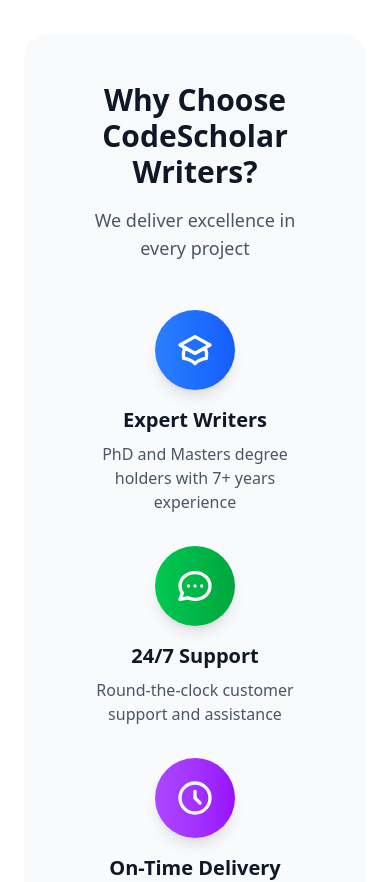
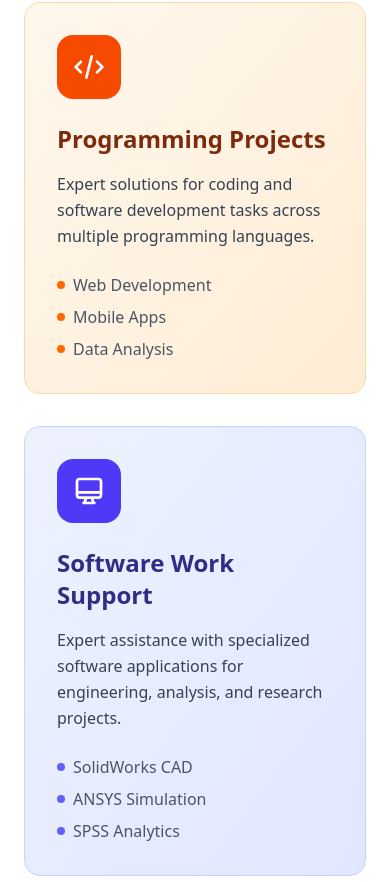
Before and after one commit to shuvankar-dev/code_scholar_writers, a React (Vite) app in the folder code-scholar-writers/: page / in a window 390 px wide. Shown: the part 2919-3801 px from the top of the page. Built offline with nearby package versions, Linux system fonts and the light colour scheme.

Commit message:
feat: enhance ServicesSection with additional service offerings and responsive grid layout

```diff
--- a/code-scholar-writers/src/components/ServicesSection.tsx
+++ b/code-scholar-writers/src/components/ServicesSection.tsx
@@ -13,7 +13,7 @@
         </div>
 
         {/* Services Grid */}
-        <div className="grid md:grid-cols-3 gap-8 mb-16">
+        <div className="grid md:grid-cols-2 lg:grid-cols-3 xl:grid-cols-5 gap-8 mb-16">
           {/* Essay Writing */}
           <div className="group bg-gradient-to-br from-blue-50 to-blue-100 p-8 rounded-2xl border border-blue-200 hover:shadow-xl transition-all duration-300 hover:-translate-y-2">
             <div className="w-16 h-16 bg-blue-600 rounded-2xl flex items-center justify-center mb-6 group-hover:scale-110 transition-transform duration-300">
@@ -94,6 +94,60 @@
               </li>
             </ul>
           </div>
+
+          {/* Programming Services */}
+          <div className="group bg-gradient-to-br from-orange-50 to-orange-100 p-8 rounded-2xl border border-orange-200 hover:shadow-xl transition-all duration-300 hover:-translate-y-2">
+            <div className="w-16 h-16 bg-orange-600 rounded-2xl flex items-center justify-center mb-6 group-hover:scale-110 transition-transform duration-300">
+              <svg className="w-8 h-8 text-white" fill="none" stroke="currentColor" viewBox="0 0 24 24">
+                <path strokeLinecap="round" strokeLinejoin="round" strokeWidth={2} d="M10 20l4-16m4 4l4 4-4 4M6 16l-4-4 4-4" />
+              </svg>
+            </div>
+            <h3 className="text-2xl font-bold text-orange-900 mb-4">Programming Projects</h3>
+            <p className="text-gray-700 mb-6 leading-relaxed">
+              Expert solutions for coding and software development tasks across multiple programming languages.
+            </p>
+            <ul className="space-y-2 text-gray-600">
+              <li className="flex items-center gap-2">
+                <div className="w-2 h-2 bg-orange-500 rounded-full"></div>
+                Web Development
+              </li>
+              <li className="flex items-center gap-2">
+                <div className="w-2 h-2 bg-orange-500 rounded-full"></div>
+                Mobile Apps
+              </li>
+              <li className="flex items-center gap-2">
+                <div className="w-2 h-2 bg-orange-500 rounded-full"></div>
+                Data Analysis
+              </li>
+            </ul>
+          </div>
+
+          {/* Software Work Support */}
+          <div className="group bg-gradient-to-br from-indigo-50 to-indigo-100 p-8 rounded-2xl border border-indigo-200 hover:shadow-xl transition-all duration-300 hover:-translate-y-2">
+            <div className="w-16 h-16 bg-indigo-600 rounded-2xl flex items-center justify-center mb-6 group-hover:scale-110 transition-transform duration-300">
+              <svg className="w-8 h-8 text-white" fill="none" stroke="currentColor" viewBox="0 0 24 24">
+                <path strokeLinecap="round" strokeLinejoin="round" strokeWidth={2} d="M9.75 17L9 20l-1 1h8l-1-1-.75-3M3 13h18M5 17h14a2 2 0 002-2V5a2 2 0 00-2-2H5a2 2 0 00-2 2v10a2 2 0 002 2z" />
+              </svg>
+            </div>
+            <h3 className="text-2xl font-bold text-indigo-900 mb-4">Software Work Support</h3>
+            <p className="text-gray-700 mb-6 leading-relaxed">
+              Expert assistance with specialized software applications for engineering, analysis, and research projects.
+            </p>
+            <ul className="space-y-2 text-gray-600">
+              <li className="flex items-center gap-2">
+                <div className="w-2 h-2 bg-indigo-500 rounded-full"></div>
+                SolidWorks CAD
+              </li>
+              <li className="flex items-center gap-2">
+                <div className="w-2 h-2 bg-indigo-500 rounded-full"></div>
+                ANSYS Simulation
+              </li>
+              <li className="flex items-center gap-2">
+                <div className="w-2 h-2 bg-indigo-500 rounded-full"></div>
+                SPSS Analytics
+              </li>
+            </ul>
+          </div>
         </div>
 
         {/* Why Choose Us Section */}
```
